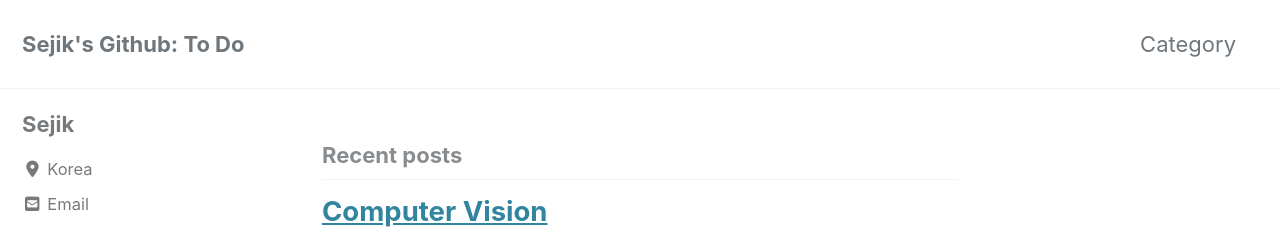
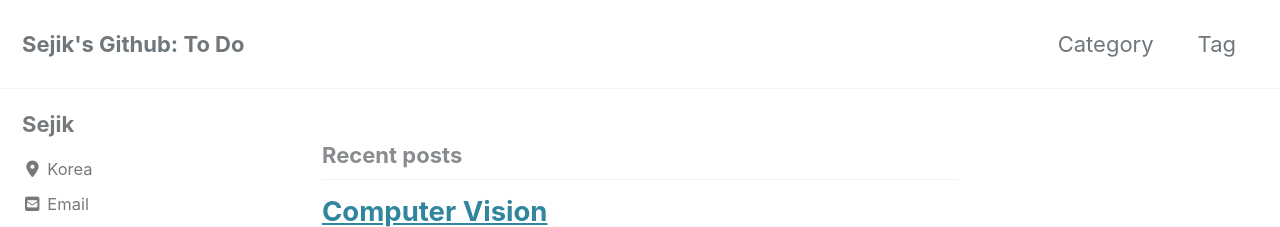
Before and after one commit to ki4ai-ai/ki4ai-ai.github.io, a Jekyll site: the page built from index.html, in a window 1280 px wide and 900 px high. Shown: the top 227 px of the window. Built offline with Jekyll 4.4.1, drawn with Linux system fonts in a browser that asks for light colours; cached includes are drawn as plain includes; nearby versions of some CDN libraries; the list of posts is cut into pages by our own code.

Commit message:
Update navigation.yml

```diff
--- a/_data/navigation.yml
+++ b/_data/navigation.yml
@@ -4,6 +4,8 @@ main:
   #  url: https://mmistakes.github.io/minimal-mistakes/about/
   - title: "Category"
     url: /categories/
+  - title: "Tag"
+    url: /tags/
   # - title: "Sample Posts"
   #   url: /year-archive/
   # - title: "Sample Collections"
```
